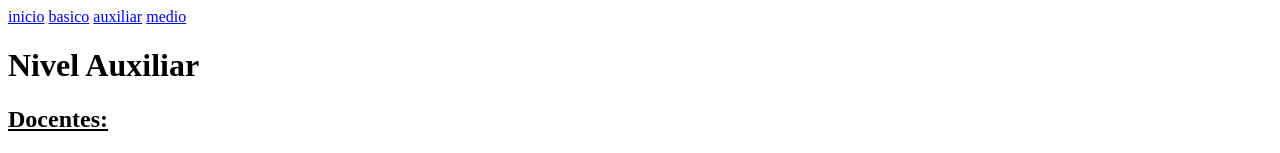
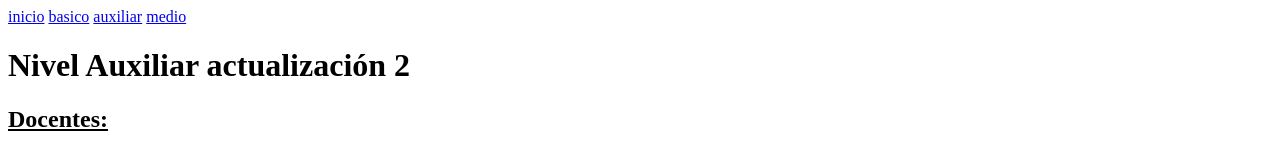
Before and after one commit to luismariocg03-rgb/Mario2, a plain HTML site: page auxiliar.html in a window 1280 px wide. Shown: the top 153 px of the page. Drawn offline with Linux system fonts and the light colour scheme.

Commit message:
Actualizar auxiliar.html

```diff
--- a/auxiliar.html
+++ b/auxiliar.html
@@ -3,6 +3,7 @@
 <head>
     <meta charset="UTF-8">
     <title>Auxiliar</title>
+<link rel="stylesheet" href="style.css">
 </head>
 <body>
    <nav>
@@ -12,7 +13,7 @@
        <a href="medio.html">medio</a>
 
    </nav>
-   <h1>Nivel Auxiliar</h1>
+   <h1>Nivel Auxiliar actualización 2</h1>
    <h2><u>Docentes:</u></h2>
    <p>principes equidem volumus quam dis</p>
    <p>pellentesque curae utamur eam ferri feugiat intellegebat vituperata ferri honestatis dolor expetendis suas liber noluisse veri melius sea numquam curabitur nunc saepe tractatos delicata simul</p>
```
